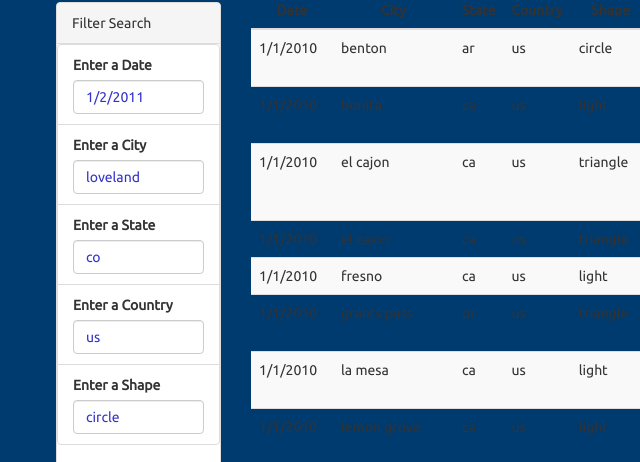
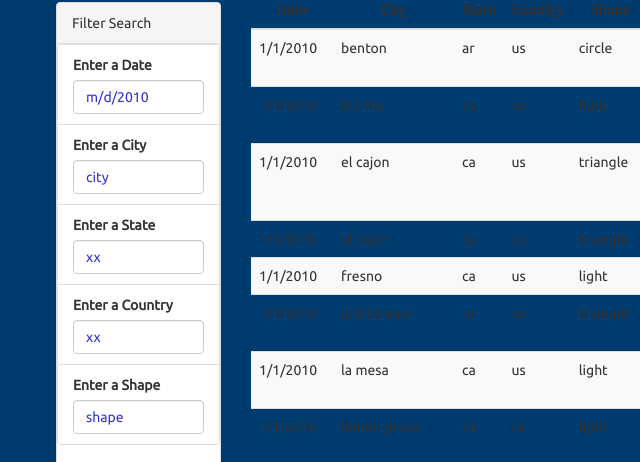
Before and after one commit to celeste1030/javascript-challenge, a plain HTML site: page UFO-levels-1-and-2/index.html in a window 1280 px wide. Shown: the part 670-1132 px from the top of the page, 14-654 px from the left. Drawn offline with nearby package versions, Linux system fonts and the light colour scheme.

Commit message:
added screenshot dir

```diff
--- a/UFO-levels-1-and-2/index.html
+++ b/UFO-levels-1-and-2/index.html
@@ -37,23 +37,23 @@
                     <ul class="list-group" id="filters">
                       <li class="filter list-group-item">
                         <label for="date">Enter a Date</label>
-                        <input class="form-control" id="datetime" type="text" placeholder="1/2/2011">
+                        <input class="form-control" id="datetime" type="text" placeholder="m/d/2010">
                       </li>
                       <li class="filter list-group-item">
                         <label for="city">Enter a City</label>
-                        <input class="form-control" id="city" type="text" placeholder="loveland">
+                        <input class="form-control" id="city" type="text" placeholder="city">
                       </li>
                       <li class="filter list-group-item">
                         <label for="state">Enter a State</label>
-                        <input class="form-control" id="state" type="text" placeholder="co">
+                        <input class="form-control" id="state" type="text" placeholder="xx">
                       </li>
                       <li class="filter list-group-item">
                         <label for="country">Enter a Country</label>
-                        <input class="form-control" id="country" type="text" placeholder="us">
+                        <input class="form-control" id="country" type="text" placeholder="xx">
                       </li>
                       <li class="filter list-group-item">
                         <label for="shape">Enter a Shape</label>
-                        <input class="form-control" id="shape" type="text" placeholder="circle">
+                        <input class="form-control" id="shape" type="text" placeholder="shape">
                       </li>
                     </ul>
                   </div>
```
Also changed, not shown: Screenshots/filtermulti.png (added), Screenshots/filtershape.png (added), Screenshots/filterstate.png (added), 4 other files.
